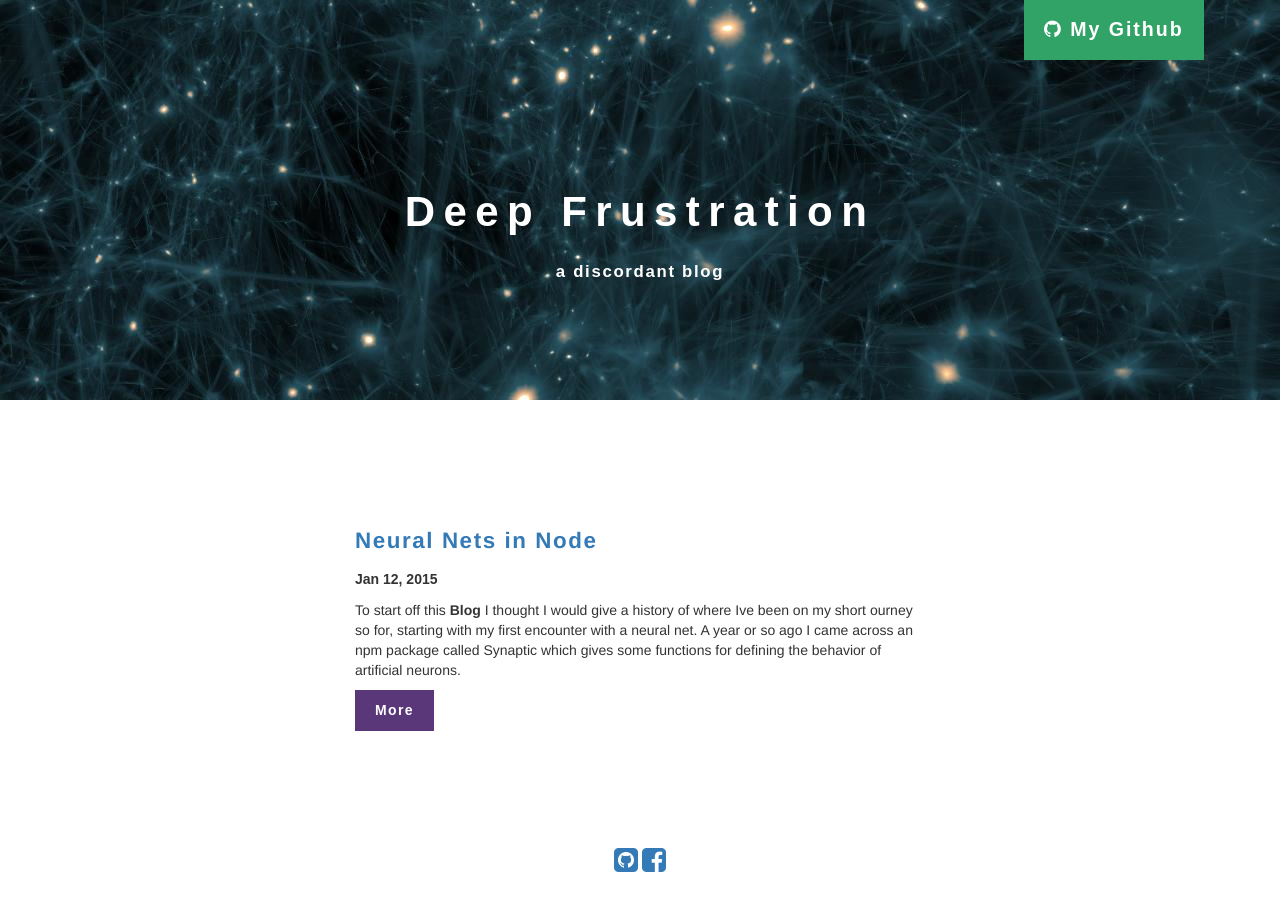
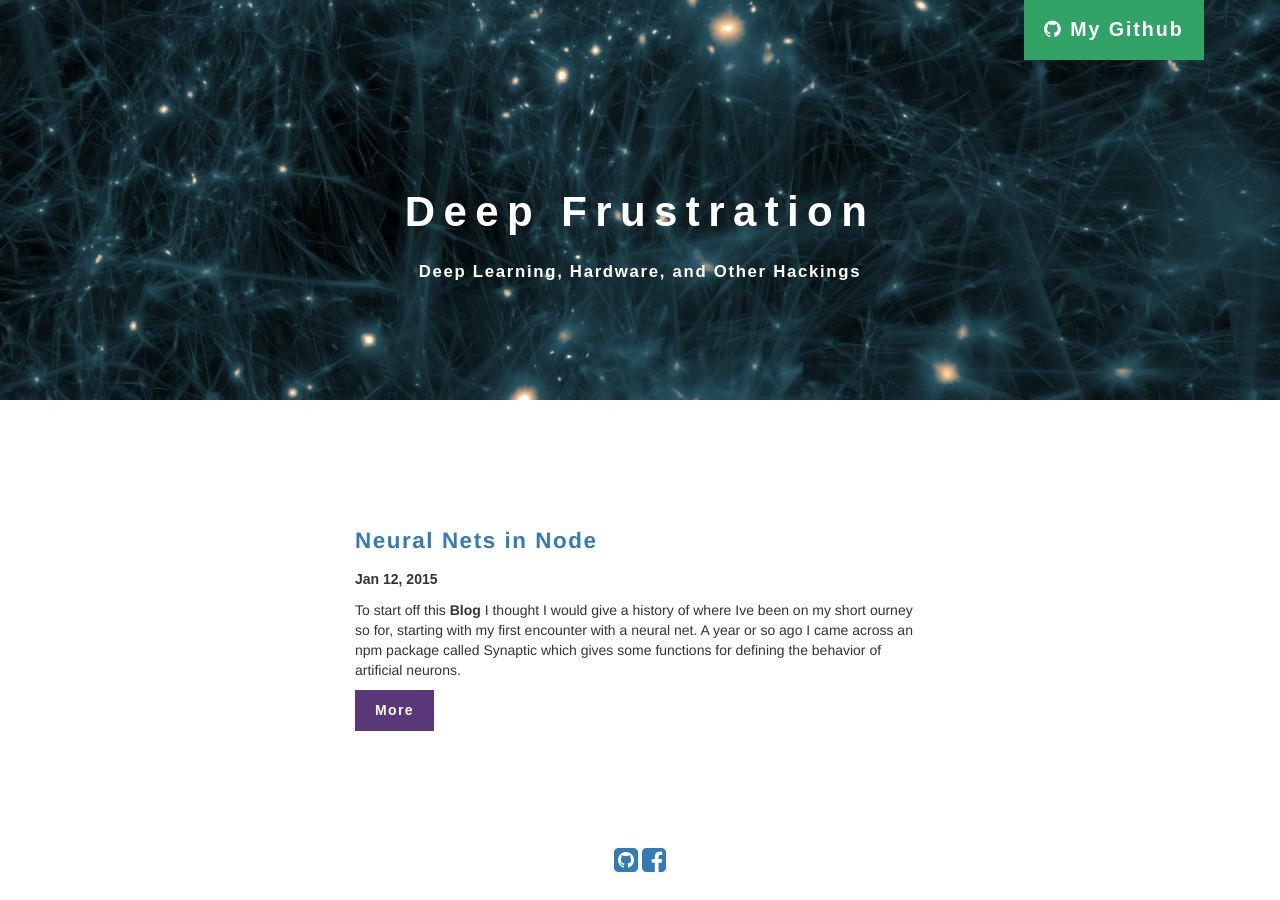
Before and after one commit to neale/neale.github.io, a Jekyll site: the page built from index.html, in a window 1280 px wide. Built offline with Jekyll 4.4.1, drawn with Linux system fonts in a browser that asks for light colours; nearby versions of some CDN libraries; library files that are not in the unit come from our copies; the list of posts is cut into pages by our own code; comment, search, counter and statistics services are not loaded.

Commit message:
added better subtitle

```diff
--- a/_config.yml
+++ b/_config.yml
@@ -1,6 +1,6 @@
 # Site settings
 title: Deep Frustration
-smalltalk: "a discordant blog"
+smalltalk: "Deep Learning, Hardware, and Other Hackings"
 description: My journey from nothing to something in all things learning
 baseurl: "" # the subpath of your site, e.g. /blog/
 paginate: 5
```
